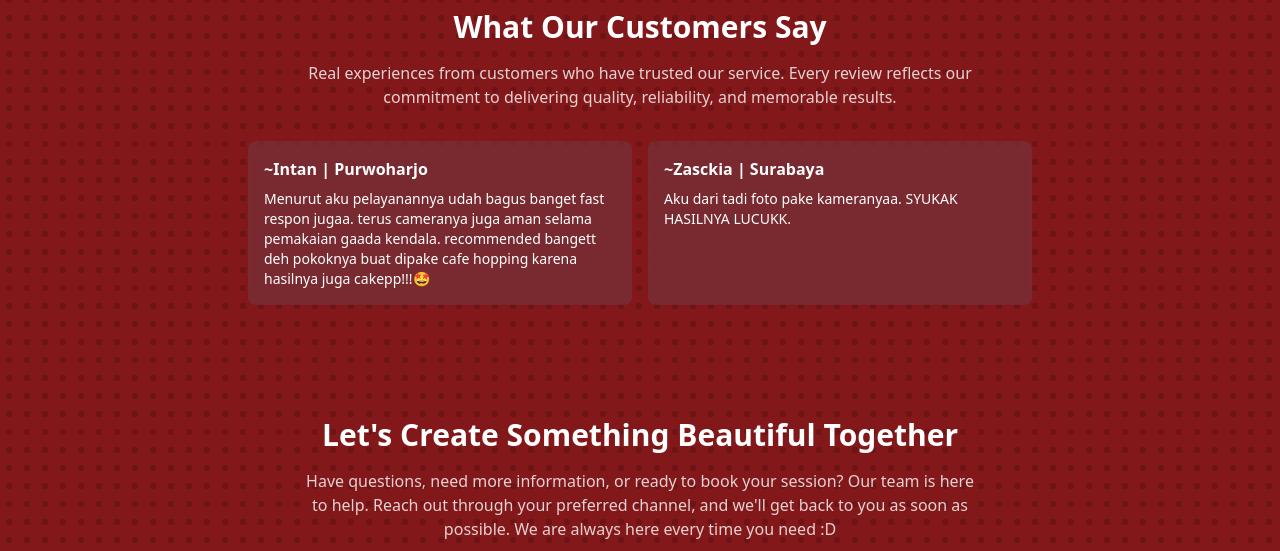
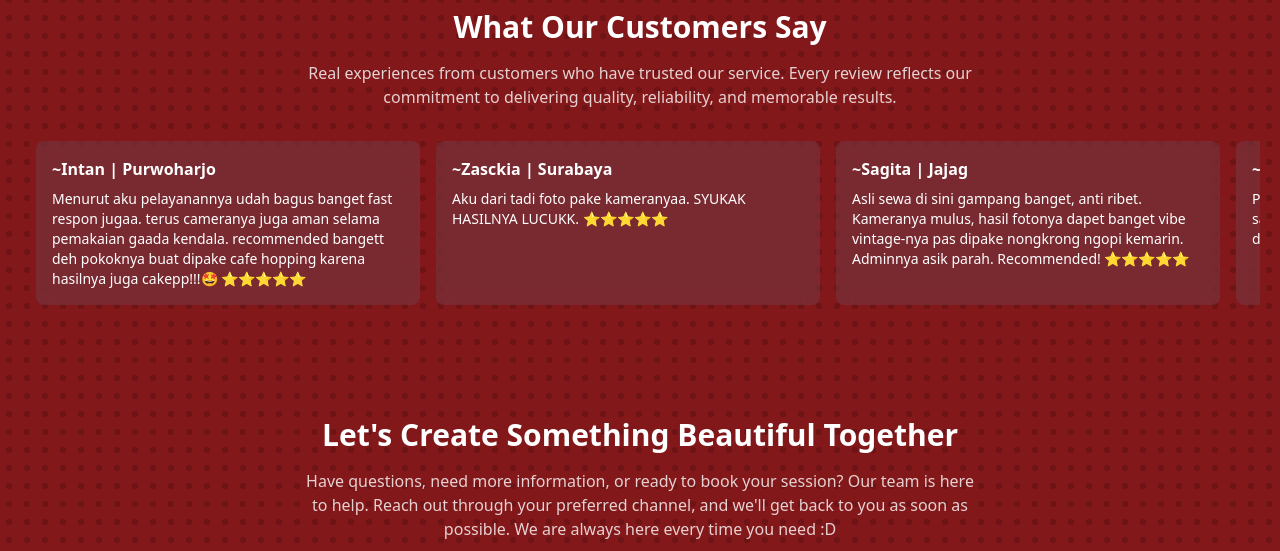
Before and after one commit to punkestu/soreaja, a plain HTML site: page index.html in a window 1280 px wide. Shown: the part 1359-1910 px from the top of the page. Drawn offline with nearby package versions, Linux system fonts and the light colour scheme; a web font is replaced by a local one.

```diff
--- a/index.html
+++ b/index.html
@@ -124,10 +124,10 @@
         </a>
       </div>
     </div>
-    <main class="pt-18 pb-18 px-2">
+    <main class="pt-18 pb-18 px-3">
       <section
         id="hero"
-        class="w-full h-[80vh] flex flex-col items-center justify-center gap-2"
+        class="w-full min-h-[80vh] flex flex-col items-center justify-center gap-2"
       >
         <div
           class="flex flex-col md:flex-row items-center justify-center gap-4"
@@ -152,7 +152,7 @@
         <h1 class="text-lg text-white text-center">
           Rental Pocket Digicam, and Photobox Services in Banyuwangi
         </h1>
-        <p class="text-white/80 text-center w-3/4 md:w-1/2 xl:w-1/3">
+        <p class="text-white/80 text-center w-full md:w-1/2 xl:w-1/3">
           Your moments deserve to be remembered beautifully. From spontaneous
           adventures to once-in-a-lifetime celebrations, SoreAja helps you
           capture every smile, laugh, and memory with pocket camera rentals and
@@ -252,25 +252,45 @@
             and memorable results.
           </p>
         </div>
-        <div class="overflow-x-auto text-white p-4">
-          <div class="flex gap-4 justify-center">
+        <div class="overflow-x-auto text-white p-4 w-full">
+          <div class="flex gap-4 justify-center w-fit">
             <div
-              class="bg-slate-500/20 p-4 rounded-lg w-[50vw] lg:w-[30vw] backdrop-blur-sm hover:border-red-900/50 transition-colors hover:-translate-y-1 transform duration-300"
+              class="bg-slate-500/20 p-4 rounded-lg w-[75vw] md:w-[50vw] lg:w-[30vw] backdrop-blur-sm hover:border-red-900/50 transition-colors hover:-translate-y-1 transform duration-300"
             >
               <p class="font-semibold mb-2">~Intan | Purwoharjo</p>
               <p class="text-sm">
                 Menurut aku pelayanannya udah bagus banget fast respon jugaa.
                 terus cameranya juga aman selama pemakaian gaada kendala.
                 recommended bangett deh pokoknya buat dipake cafe hopping karena
-                hasilnya juga cakepp!!!🤩
+                hasilnya juga cakepp!!!🤩 ⭐️⭐️⭐️⭐️⭐️
               </p>
             </div>
             <div
-              class="bg-slate-500/20 p-4 rounded-lg w-[50vw] lg:w-[30vw] backdrop-blur-sm hover:border-red-900/50 transition-colors hover:-translate-y-1 transform duration-300"
+              class="bg-slate-500/20 p-4 rounded-lg w-[75vw] md:w-[50vw] lg:w-[30vw] backdrop-blur-sm hover:border-red-900/50 transition-colors hover:-translate-y-1 transform duration-300"
             >
               <p class="font-semibold mb-2">~Zasckia | Surabaya</p>
               <p class="text-sm">
                 Aku dari tadi foto pake kameranyaa. SYUKAK HASILNYA LUCUKK.
+                ⭐️⭐️⭐️⭐️⭐️
+              </p>
+            </div>
+            <div
+              class="bg-slate-500/20 p-4 rounded-lg w-[75vw] md:w-[50vw] lg:w-[30vw] backdrop-blur-sm hover:border-red-900/50 transition-colors hover:-translate-y-1 transform duration-300"
+            >
+              <p class="font-semibold mb-2">~Sagita | Jajag</p>
+              <p class="text-sm">
+                Asli sewa di sini gampang banget, anti ribet. Kameranya mulus,
+                hasil fotonya dapet banget vibe vintage-nya pas dipake nongkrong
+                ngopi kemarin. Adminnya asik parah. Recommended! ⭐️⭐️⭐️⭐️⭐️
+              </p>
+            </div>
+            <div
+              class="bg-slate-500/20 p-4 rounded-lg w-[75vw] md:w-[50vw] lg:w-[30vw] backdrop-blur-sm hover:border-red-900/50 transition-colors hover:-translate-y-1 transform duration-300"
+            >
+              <p class="font-semibold mb-2">~Sukma | Jajag</p>
+              <p class="text-sm">
+                Pelayanannya baguss. kakaknya jg ramahh dan sabarr, pokok
+                rekomenn bgttt buatt sewaaa kameraa disinii ⭐️⭐️⭐️⭐️⭐️
               </p>
             </div>
           </div>
```
Also changed, not shown: style.css.
